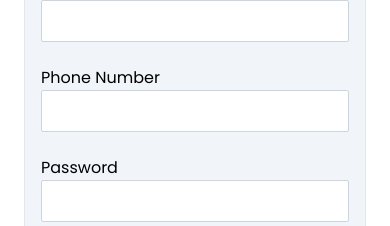
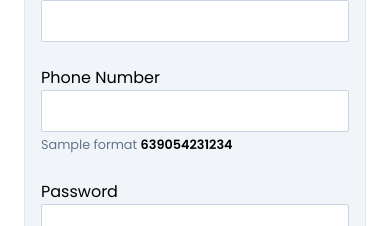
Before and after one commit to vancrow161989/crow-shop-, a React (Vite) app: page /registration in a window 390 px wide. Shown: the part 1160-1386 px from the top of the page. Built offline with nearby package versions, Linux system fonts and the light colour scheme; no server answers; a web font is replaced by a local one.

Commit message:
added label phone for registration

```diff
--- a/src/components/RegistrationForm.jsx
+++ b/src/components/RegistrationForm.jsx
@@ -57,7 +57,7 @@ function RegistrationForm() {
         </Link>
         .
       </p>
-      <div className="registration-body billing border bg-gray-100 py-4 px-4 md:px-6 md:py-10">
+      <div className="registration-body billing border bg-gray-100 px-4 py-4 md:px-6 md:py-10">
         <form onSubmit={handleSubmit(onSubmit)}>
           <div className="input-group mb-6 basis-full">
             <label htmlFor="BillingFirstName" className="mr-3">
@@ -266,6 +266,11 @@ function RegistrationForm() {
                 {...register("phoneNumber")}
               />
 
+              <small className="text-gray-500">
+                Sample format{" "}
+                <span className="font-semibold text-black">639054231234</span>
+              </small>
+
               {errors.phoneNumber && (
                 <p className="mt-2 bg-[#e74c3c] p-2  text-white">
                   {errors.phoneNumber.message}
--- a/src/hooks/usePosts.js
+++ b/src/hooks/usePosts.js
@@ -32,7 +32,7 @@ function usePosts(options) {
     const { cancel } = fetchPosts();
     return () => cancel();
   }, []);
-
+  console.log("post data", postData);
   return { postData, isError, isLoading, setPosts: setPostData, fetchPosts };
 }
 
--- a/src/store/configureStore.js
+++ b/src/store/configureStore.js
@@ -14,7 +14,6 @@ export default function () {
       cart: cartReducer,
       auth: authReducer
     },
-    devTools: false,
     middleware: (getDefaultMiddleware) =>
       getDefaultMiddleware().concat(
         apiSlice.middleware,
```
